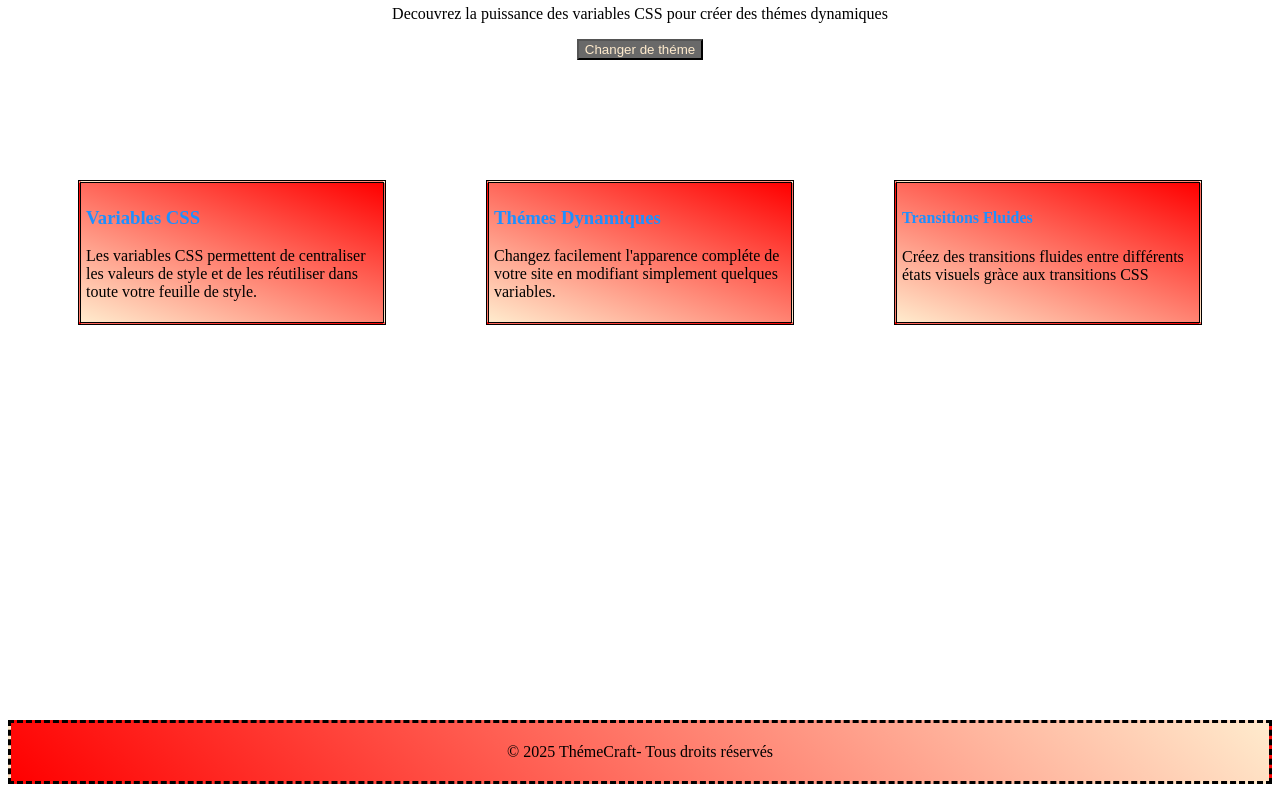
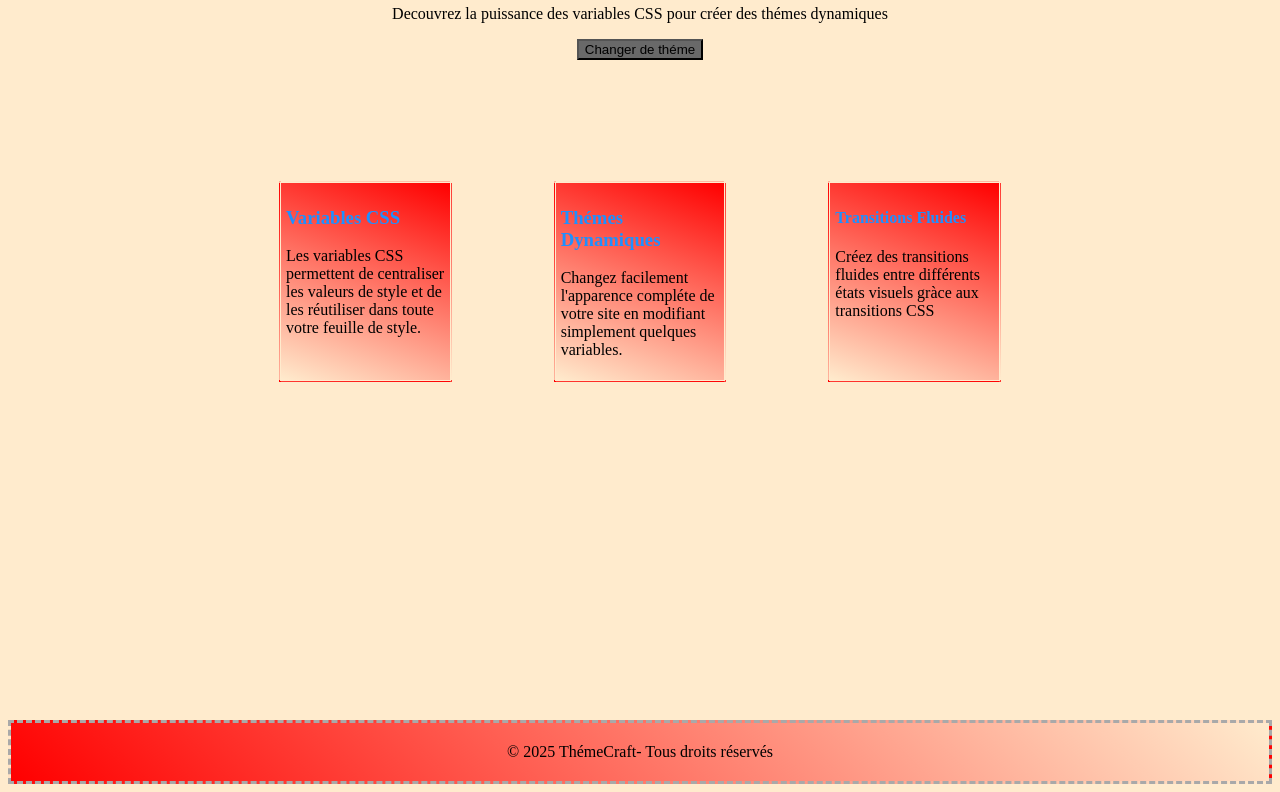
Before and after one commit to xav02165/Current-training, a plain HTML site: page programming/css/exercice-css-variables-2-easy/index.html in a window 1280 px wide. Shown: the part 142-934 px from the top of the page. Drawn offline with Linux system fonts and the light colour scheme.

Commit message:
finvariable2easy

```diff
--- a/programming/css/exercice-css-variables-2-easy/index.html
+++ b/programming/css/exercice-css-variables-2-easy/index.html
@@ -6,7 +6,7 @@
     <title>css-variable-2-easy</title>
     <link rel="stylesheet" href="style.css" />
   </head>
-  <body>
+  <body class="theme-sombre">
     <header>
       <div class="navbar">
         <div>
--- a/programming/css/exercice-css-variables-2-easy/style.css
+++ b/programming/css/exercice-css-variables-2-easy/style.css
@@ -1,5 +1,12 @@
+:root {
+  --couleur-texte: white;
+  --margin-element: 40px;
+  --color: black;
+}
+
 .theme-sombre {
-  background-color: black;
+  --couleur-texte: #333;
+  background-color: blanchedalmond;
 
   .navbar {
     background-color: black;
@@ -7,11 +14,11 @@
   }
   h2,
   p {
-    color: blanchedalmond;
+    color: var(--color);
   }
   footer {
     background-color: dimgray;
-    color: blanchedalmond;
+    color: var(--color);
     border-color: darkgray;
   }
   .service {
@@ -61,6 +68,7 @@ li {
   margin-right: 50px;
   border-style: double;
   background: linear-gradient(20deg, blanchedalmond, red);
+  margin-bottom: 0px;
 }
 
 .back {
@@ -89,18 +97,18 @@ h4 {
   background: linear-gradient(45deg, blanchedalmond, red);
 }
 footer {
-  background-color:darkgray;
+  background-color: darkgray;
   border-style: dashed;
   background: linear-gradient(45deg, red, blanchedalmond);
 }
-}
+
 main {
   margin-left: 200px;
   margin-right: 200px;
 }
 button {
   background-color: dimgrey;
-  color: blanchedalmond;
+  color: var(--color);
 }
 button:hover {
   transition-duration: 1s;
```
